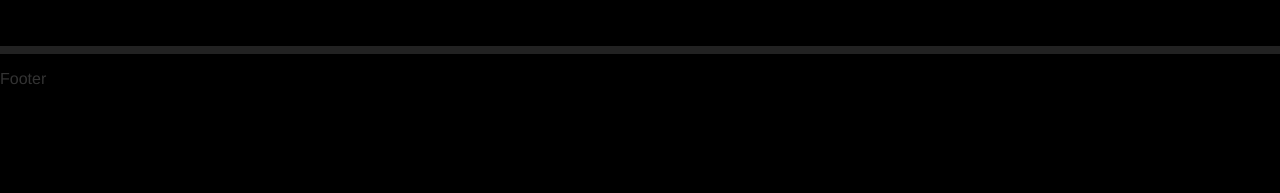
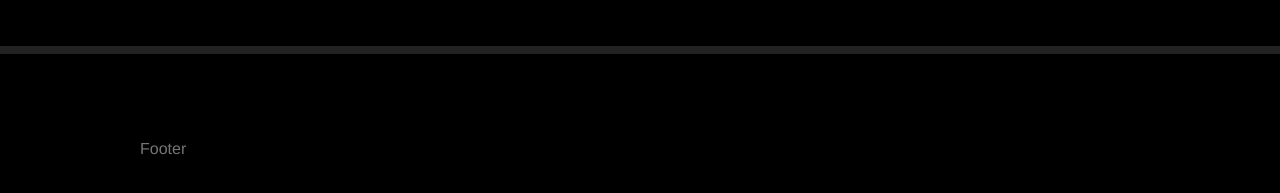
Before and after one commit to TafMandava/Netflix-Full-Copy, a React (Create React App) app: page / in a window 1280 px wide. Shown: the part 1183-1376 px from the top of the page. Before the commit the page ends 1288 px from the top, so only its background shows below. Built offline with nearby package versions, Linux system fonts and the light colour scheme.

Commit message:
Creating Footer elements and styling rules

```diff
--- a/src/components/footer/index.js
+++ b/src/components/footer/index.js
@@ -1,11 +1,11 @@
 import React from 'react';
-import { Inner, Container } from './styles/footer';
+import { Container, Title, Text, Link, Row, Column, Break } from './styles/footer';
 
 export default function Footer({ children, ...restProps }) {
     return (
-       <Inner>
+       <Title>
            { children }
-       </Inner>
+       </Title>
     );
 }
 
@@ -16,3 +16,52 @@ Footer.Container = function FooterContainer({ children, ...restProps }) {
         </Container>
     );
 }
+
+Footer.Row = function FooterRow({ children, ...restProps }) {
+    return (
+        <Row { ...restProps }>
+            { children }
+        </Row>
+    );
+}
+
+Footer.Column = function FooterColumn({ children, ...restProps }) {
+    return (
+        <Column { ...restProps }>
+            { children }
+        </Column>
+    );
+}
+
+Footer.Title = function FooterTitle({ children, ...restProps }) {
+    return (
+        <Title { ...restProps }>
+            { children }
+        </Title>
+    );
+}
+
+Footer.Text = function FooterText({ children, ...restProps }) {
+    return (
+        <Text { ...restProps }>
+            { children }
+        </Text>
+    );
+}
+
+Footer.Link = function FooterLink({ children, ...restProps }) {
+    return (
+        <Link { ...restProps }>
+            { children }
+        </Link>
+    );
+}
+
+Footer.Break = function FooterBreak({ children, ...restProps }) {
+    return(
+        <Break { ...restProps }>
+            { children }
+        </Break>
+    );
+
+}
--- a/src/components/footer/styles/footer.js
+++ b/src/components/footer/styles/footer.js
@@ -1,9 +1,58 @@
 import styled from 'styled-components/macro';
 
-export const Inner = styled.p`
+export const Container = styled.div`
+    display: flex;
+    padding: 70px 56px;
+    margin: auto;
+    max-width: 1000px;
+    flex-direction: column;
 
+    @media (max-width: 1000px) {
+        padding: 70px; 30px;
+    }
 `;
 
-export const Container = styled.div`
+export const Title = styled.p`
+    font-size: 16px;
+    color: #757575;
+    margin-bottom: 40px;
+`;
 
+export const Text = styled.p`
+    font-size: 13px;
+    color: #757575;
+    margin-bottom: 40px;
 `;
+
+export const Link = styled.a`
+    color: #757575;
+    margin-bottom: 20px;
+    font-size: 13px;
+    text-decoration: none;
+`;
+
+/*  You don;t have to use this in your project but it's good top try something new
+    The row is going to be a grid
+    Have me a minmax of 230 pixels and 1fr
+    We want a gap between them
+*/
+export const Row = styled.div`
+    display: grid;
+    grid-template-columns: repeat(auto-fill, minmax(230px, 1fr));
+    grid-gap: 15px;
+
+    @media (max-width: 1000px) {
+        grid-template-columns: repeat(auto-fill, minmax(150px, 1fr));
+    }
+`;
+
+export const Column = styled.div`
+    display: flex;
+    flex-direction: column;
+    text-align: left;
+`;
+
+export const Break = styled.br`
+    flex-basis: 100%;
+    height: 0;
+`;
```
Also changed, not shown: 1 other file (tests, documents, lock files or other folders).
